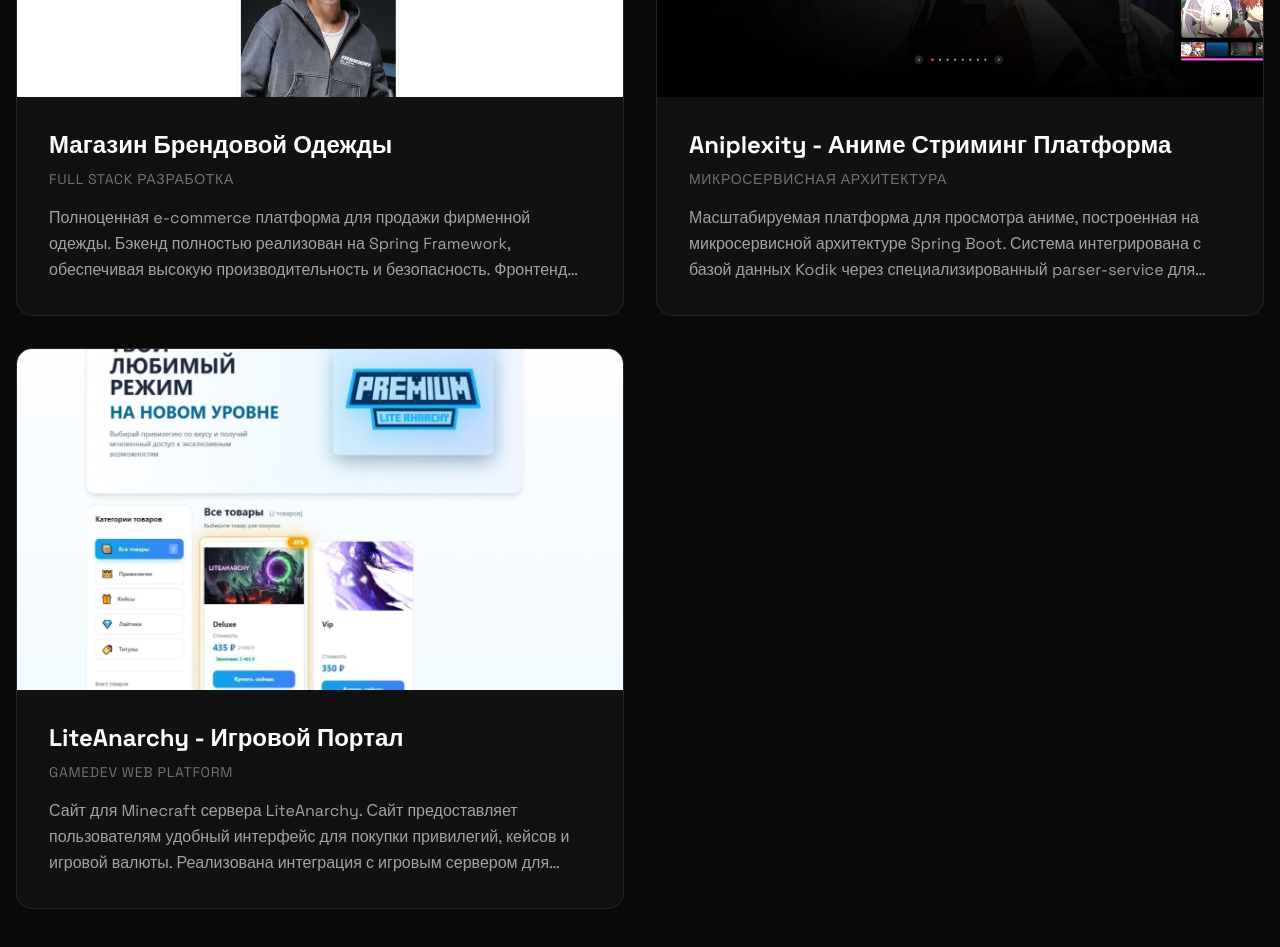
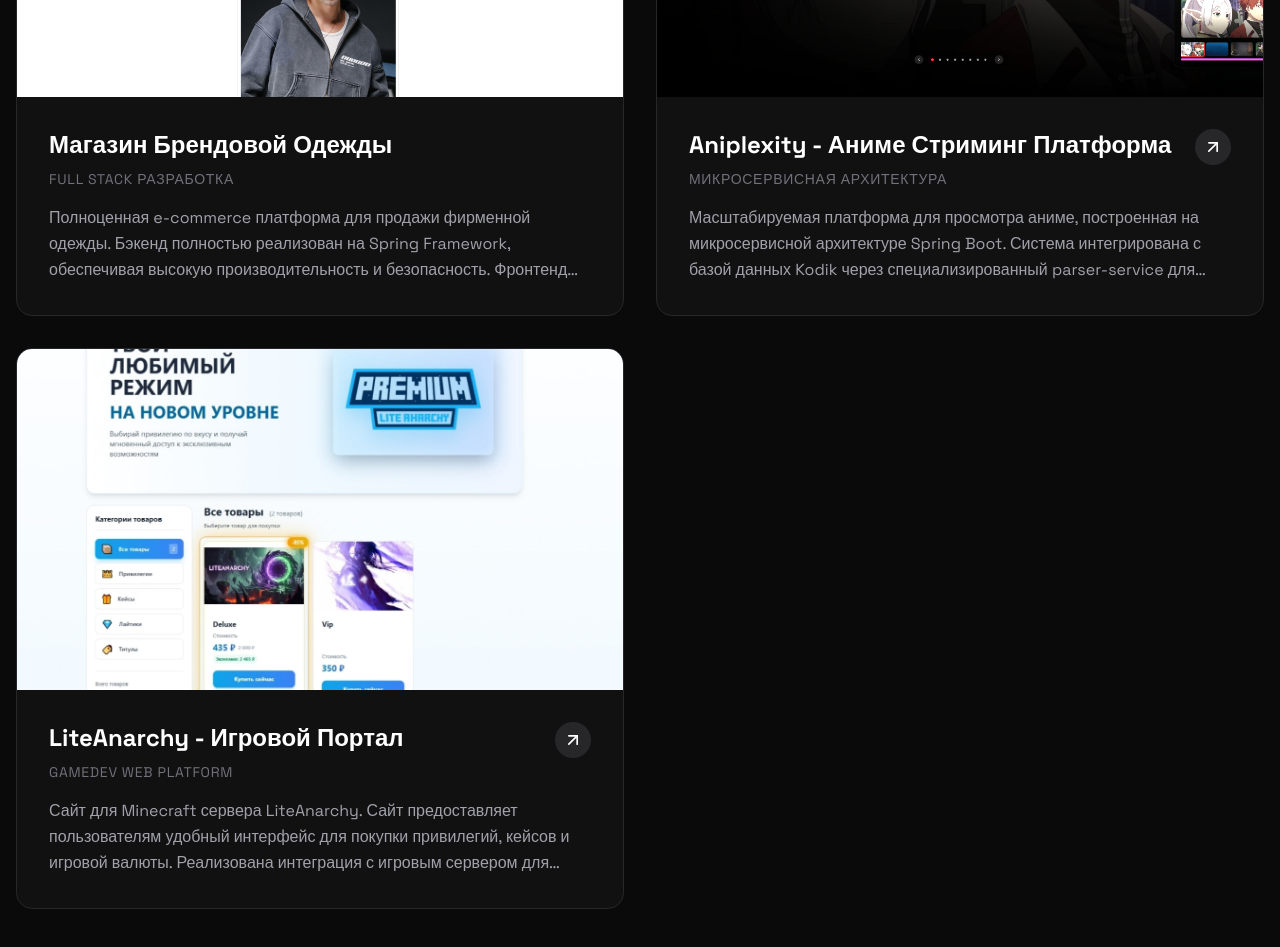
Before and after one commit to struggler075/portfolio, a React (Vite) app: page /#/ in a window 1280 px wide. Shown: the part 2140-3087 px from the top of the page. Built offline with nearby package versions, Linux system fonts and the light colour scheme.

Commit message:
Add conditional external link button to project cards
Made-with: Cursor

```diff
--- a/src/components/Projects.tsx
+++ b/src/components/Projects.tsx
@@ -1,5 +1,6 @@
 import { motion } from 'framer-motion';
 import { Link } from 'react-router-dom';
+import { ArrowUpRight } from 'lucide-react';
 import { projects } from '../data/projects';
 
 export const Projects = () => {
@@ -46,6 +47,17 @@ export const Projects = () => {
                         {project.category}
                       </p>
                     </div>
+                    {project.link && project.link !== '#' && (
+                      <a
+                        href={project.link}
+                        target="_blank"
+                        rel="noopener noreferrer"
+                        className="p-2 bg-zinc-800 rounded-full hover:bg-lime-400 hover:text-black transition-colors z-10 relative"
+                        onClick={(e) => e.stopPropagation()}
+                      >
+                        <ArrowUpRight size={20} />
+                      </a>
+                    )}
                   </div>
 
                   <p className="text-zinc-400 leading-relaxed line-clamp-3">
--- a/src/data/projects.ts
+++ b/src/data/projects.ts
@@ -32,7 +32,7 @@ export const projects: Project[] = [
       '/portfolio/projects/aniplexity-3.png',
       '/portfolio/projects/aniplexity-4.png'
     ],
-    link: '#'
+    link: 'https://aniplexity.fun'
   },
   {
     id: 3,
@@ -42,6 +42,6 @@ export const projects: Project[] = [
     images: [
       '/portfolio/projects/anarchy.png'
     ],
-    link: '#'
+    link: 'https://liteanarchy.ru'
   }
 ];
```
